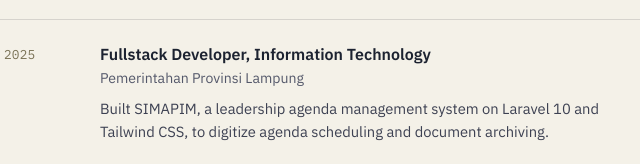
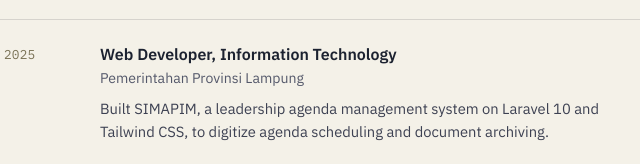
Before and after one commit to AnggaBagusS/Portfolio, a plain HTML site: page index.html in a window 1280 px wide. Shown: the part 1941-2105 px from the top of the page, 222-862 px from the left. Drawn offline with Linux system fonts and the light colour scheme.

```diff
--- a/index.html
+++ b/index.html
@@ -108,7 +108,7 @@
             <div class="timeline-row">
               <div class="timeline-date mono">Jun - Aug 2025</div>
               <div>
-                <div class="timeline-role">Fullstack Developer, Information Technology</div>
+                <div class="timeline-role">Web Developer, Information Technology</div>
                 <div class="timeline-org">Pemerintahan Provinsi Lampung</div>
                 <div class="timeline-desc">Built SIMAPIM, a leadership agenda management system on Laravel 10 and Tailwind CSS, to digitize agenda scheduling and document archiving.</div>
               </div>
```
